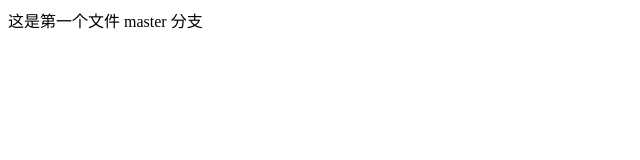
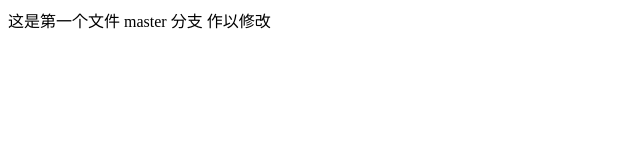
Before and after one commit to binlety/git, a plain HTML site: page index.html in a window 1280 px wide. Shown: the full height of the page, 0-640 px from the left. Drawn offline with Linux system fonts and the light colour scheme.

Commit message:
master 初次作为修改

```diff
--- a/index.html
+++ b/index.html
@@ -7,6 +7,6 @@
     <title>Document</title>
 </head>
 <body>
-    这是第一个文件 master 分支
+    这是第一个文件 master 分支 作以修改
 </body>
 </html>
```
